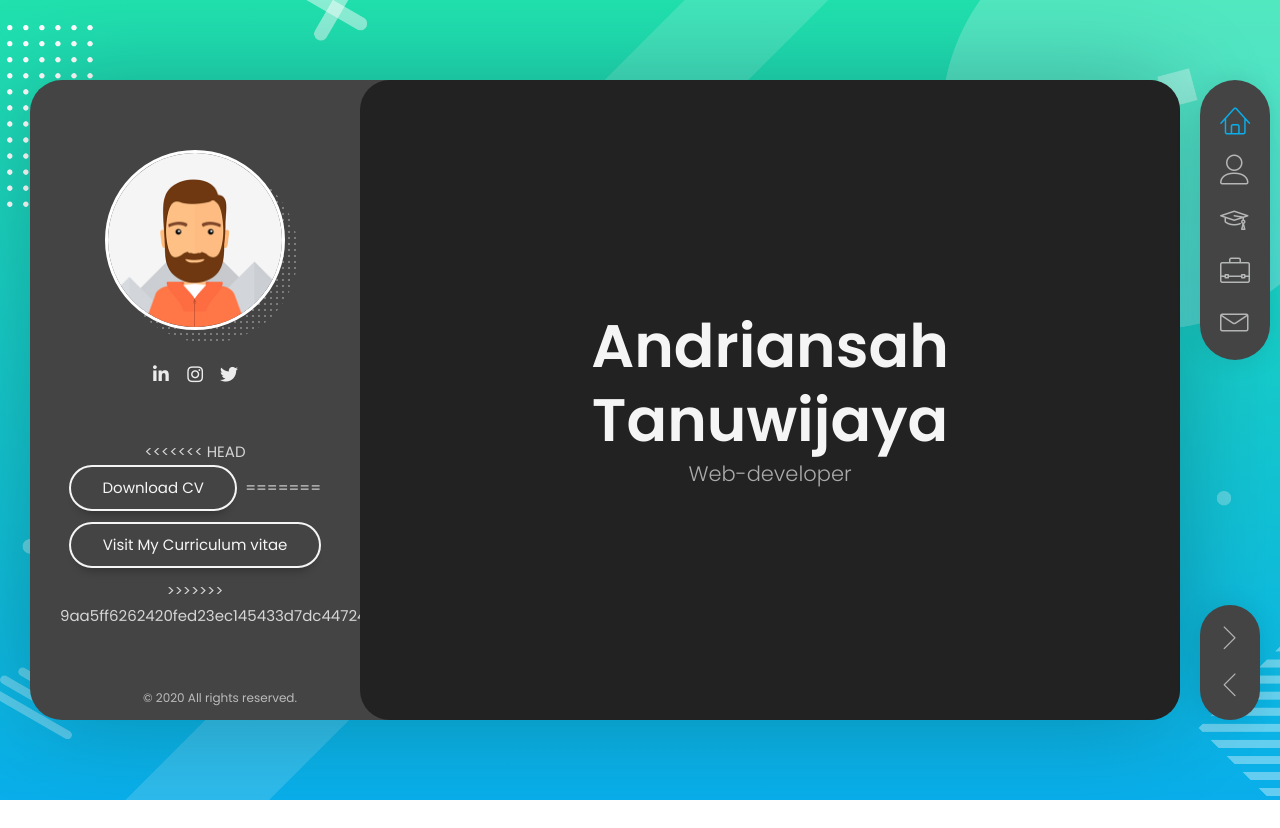
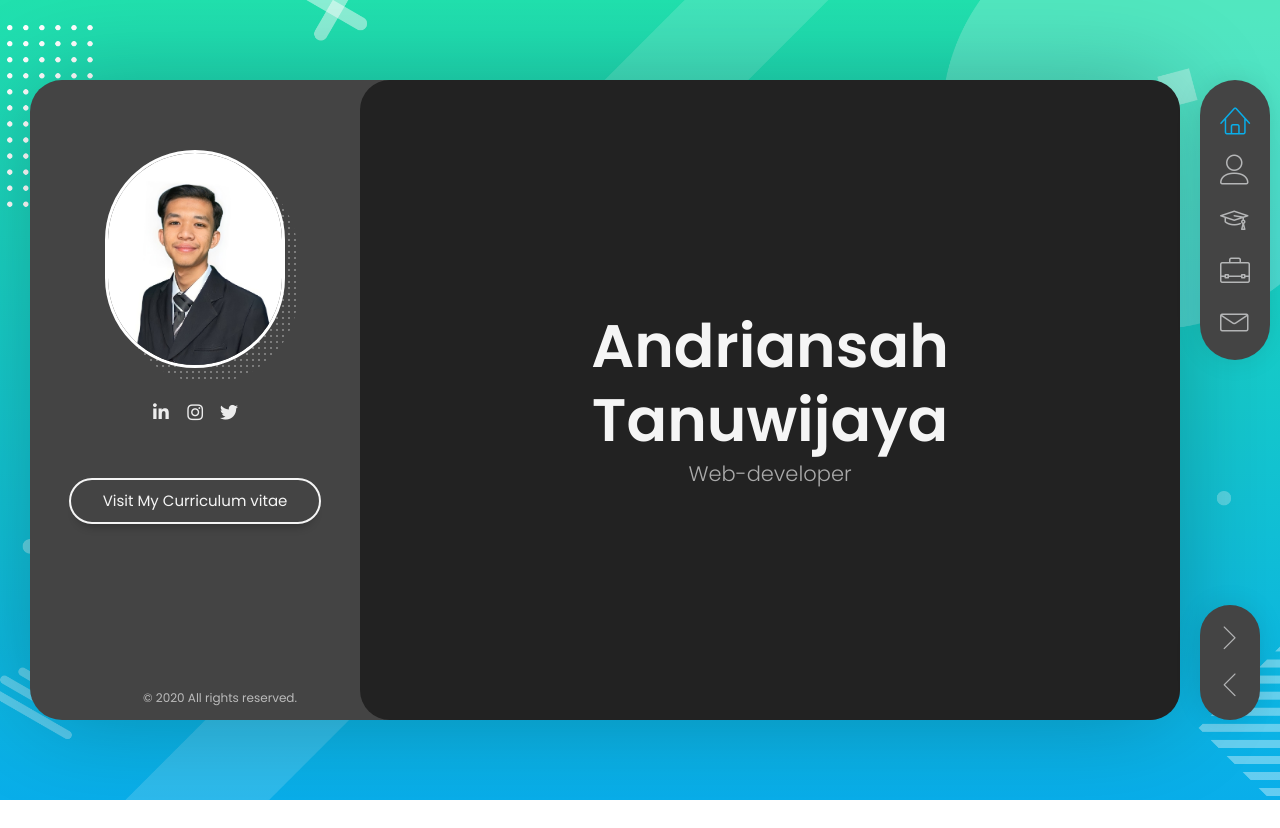
Before and after one commit to Andritanu/portotanu, a plain HTML site: page public/index.html in a window 1280 px wide. Shown: the top 828 px of the page. Drawn offline with Linux system fonts and the light colour scheme; some packages are replaced by stand-ins of ours.

Commit message:
change image

```diff
--- a/public/index.html
+++ b/public/index.html
@@ -42,7 +42,7 @@
           <header id="site_header" class="header mobile-menu-hide">
             <div class="header-content">
               <div class="header-photo">
-                <img src="img/main_photo.jpg" alt="Alex Smith">
+                <img src="img/me1.jpg" alt="Alex Smith">
               </div>
             </div>
 
@@ -94,12 +94,7 @@
             </div>
 
             <div class="header-buttons">
-<<<<<<< HEAD
-              <a href="img/cv/Andriansah Tanuwijaya.pdf" class="btn btn-primary">Download CV</a>
-              <!-- <a href="https://drive.google.com/drive/folders/1_8USI43ReV6eTj0ngsGX6Rt29MlwRyUA" target="_blank" class="btn btn-primary">Visit My Curriculum vitae</a> -->
-=======
               <a href="img/cv/Muhamad Andriansah Tanuwijaya CV_English.pdf" target="_blank" class="btn btn-primary">Visit My Curriculum vitae</a>
->>>>>>> 9aa5ff6262420fed23ec145433d7dc44724ee3f2
             </div>
 
             <div class="copyrights">© 2020 All rights reserved.</div>
```
Also changed, not shown: public/img/me1.jpg (added).
